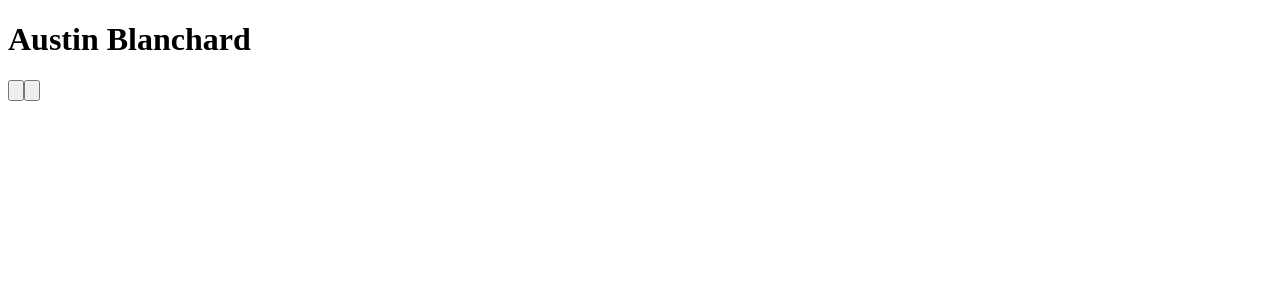
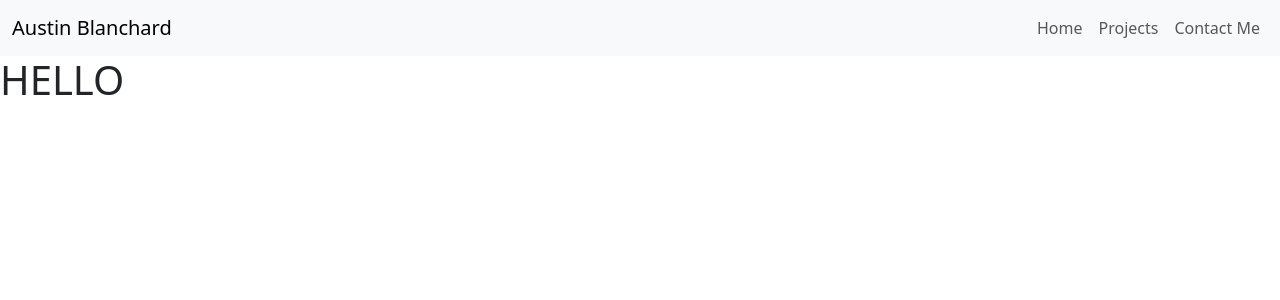
Before and after one commit to Nitsua365/MyWebsite, a React (Create React App) app in the folder Frontend/my-app/: page / in a window 1280 px wide. Shown: the top 300 px of the page. Built offline with nearby package versions, Linux system fonts and the light colour scheme.

Commit message:
Implemented Navigation Bar

```diff
--- a/Frontend/my-app/package.json
+++ b/Frontend/my-app/package.json
@@ -8,6 +8,7 @@
     "@testing-library/user-event": "^13.5.0",
     "react": "^17.0.2",
     "react-dom": "^17.0.2",
+    "react-router-dom": "^6.2.1",
     "react-scripts": "5.0.0",
     "web-vitals": "^2.1.2"
   },
--- a/Frontend/my-app/src/App.css
+++ b/Frontend/my-app/src/App.css
@@ -1,3 +1,13 @@
-.HeaderTab {
-  color :calc()
-}
+/* .App-Header {
+  align-content: top;
+} */
+
+/* .NavBar {
+  border-bottom: 1px solid black;
+} */
+
+/* #MyName {
+  color: black;
+  border-bottom: black;
+  font-family: 'Gill Sans', 'Gill Sans MT', Calibri, 'Trebuchet MS', sans-serif;
+} */
--- a/Frontend/my-app/src/App.js
+++ b/Frontend/my-app/src/App.js
@@ -1,9 +1,30 @@
 import './App.css';
-import PageHeader from './components/PageHeader';
+import NavigationBar from './components/NavigationBar';
+import Projects from './components/Projects';
+import ContactMe from './components/ContactMe';
+import Home from './components/Home';
+import React from 'react';
+import 'bootstrap/dist/css/bootstrap.css';
+import { BrowserRouter as Router, Routes, Route } from 'react-router-dom'
 
 function App() {
   return (
-    <PageHeader />
+    <>
+      <Router>
+        <div className='NavigationBar'>
+          <NavigationBar />
+        </div>
+        <Routes>
+          <Route path='/' element={<Home />}/>
+          <Route path='/Projects' element={<Projects />}/>
+          <Route path='/ContactMe' element={<ContactMe />} />
+        </Routes>
+      </Router>
+
+      <div className='Body'>
+
+      </div>
+    </>
   )
 }
 
--- /dev/null
+++ b/Frontend/my-app/src/components/ContactMe.js
@@ -0,0 +1,11 @@
+import React from 'react'
+
+function ContactMe() {
+  return (
+    <>
+
+    </>
+  )
+}
+
+export default ContactMe
--- /dev/null
+++ b/Frontend/my-app/src/components/Home.js
@@ -0,0 +1,12 @@
+import React from 'react'
+// import {  } from 'reactstrap';
+
+function Home() {
+  return (
+    <div>
+      <h1>HELLO</h1>
+    </div>
+  )
+}
+
+export default Home;
--- /dev/null
+++ b/Frontend/my-app/src/components/NavigationBar.js
@@ -0,0 +1,49 @@
+import React, { useState } from 'react'
+import {
+  Collapse,
+  Navbar,
+  NavbarToggler,
+  NavbarBrand,
+  Nav,
+  NavItem,
+  NavLink,
+  UncontrolledDropdown,
+  DropdownToggle,
+  DropdownMenu,
+  DropdownItem,
+  NavbarText
+} from 'reactstrap';
+import 'bootstrap/dist/css/bootstrap.css';
+import '../App.css';
+import { Link } from 'react-router-dom';
+
+
+
+function NavigationBar() {
+  const [isOpen, setIsOpen] = useState(false);
+
+  const toggle = () => setIsOpen(!isOpen);
+
+  return (
+    <>
+      <Navbar color="light" light expand="md">
+        <NavbarBrand href="/">Austin Blanchard</NavbarBrand>
+        <NavbarToggler onClick={toggle} />
+        <Collapse isOpen={isOpen} navbar></Collapse>
+          <Nav className='NavWidget' navbar>
+            <NavItem>
+              <NavLink href="/">Home</NavLink>
+            </NavItem>
+            <NavItem>
+              <NavLink href='/Projects'>Projects</NavLink>
+            </NavItem>
+            <NavItem>
+              <NavLink href='/ContactMe'>Contact Me</NavLink>
+            </NavItem>
+          </Nav>
+      </Navbar>
+    </>
+  )
+}
+
+export default NavigationBar
--- a/Frontend/my-app/src/components/PageHeader.js
+++ /dev/null
@@ -1,12 +0,0 @@
-import React from 'react'
-
-export default function PageHeader() {
-
-  return (
-    <div className='HeaderTab'>
-      <h1 id='HeaderName'>Austin Blanchard</h1>
-      <input type="button" name="Projects" className="Projects" title='Projects'/>
-      <input type="button" name="Contact Me" className="Contact Me" title='Contact Me'/>
-    </div>
-  )
-}
--- /dev/null
+++ b/Frontend/my-app/src/components/Projects.js
@@ -0,0 +1,11 @@
+import React from 'react'
+
+const Projects = () => {
+  return (
+    <>
+
+    </>
+  )
+}
+
+export default Projects;
```
Also changed, not shown: 1 other file (tests, documents, lock files or other folders).
